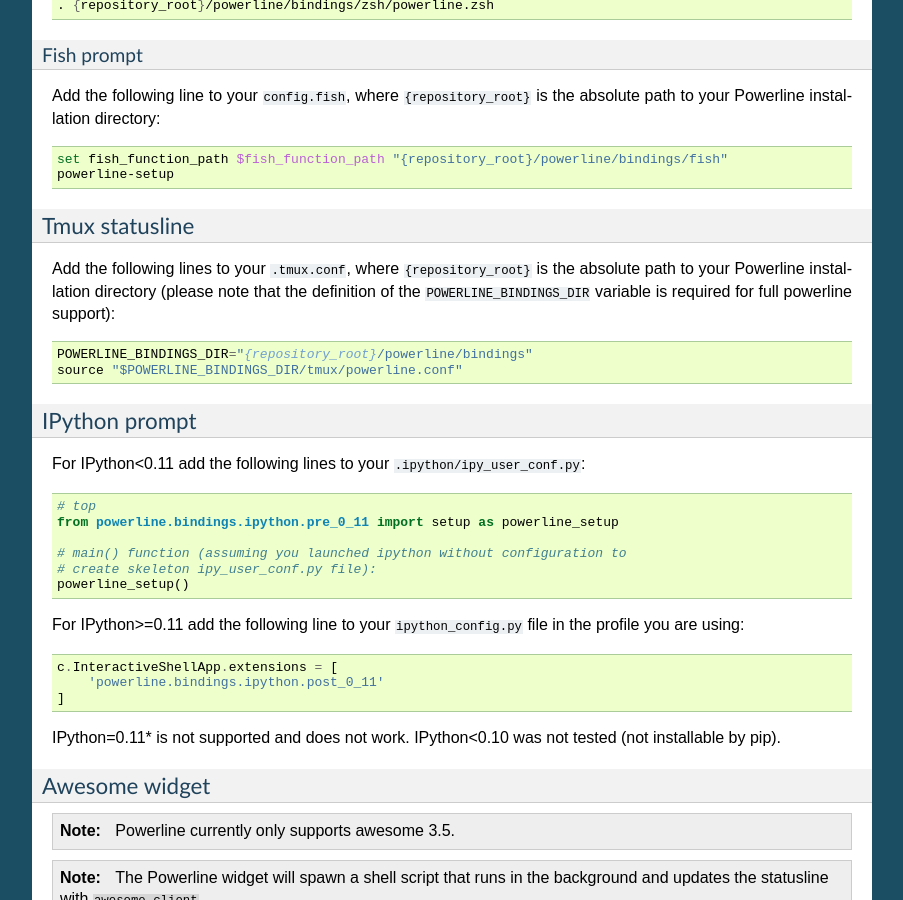
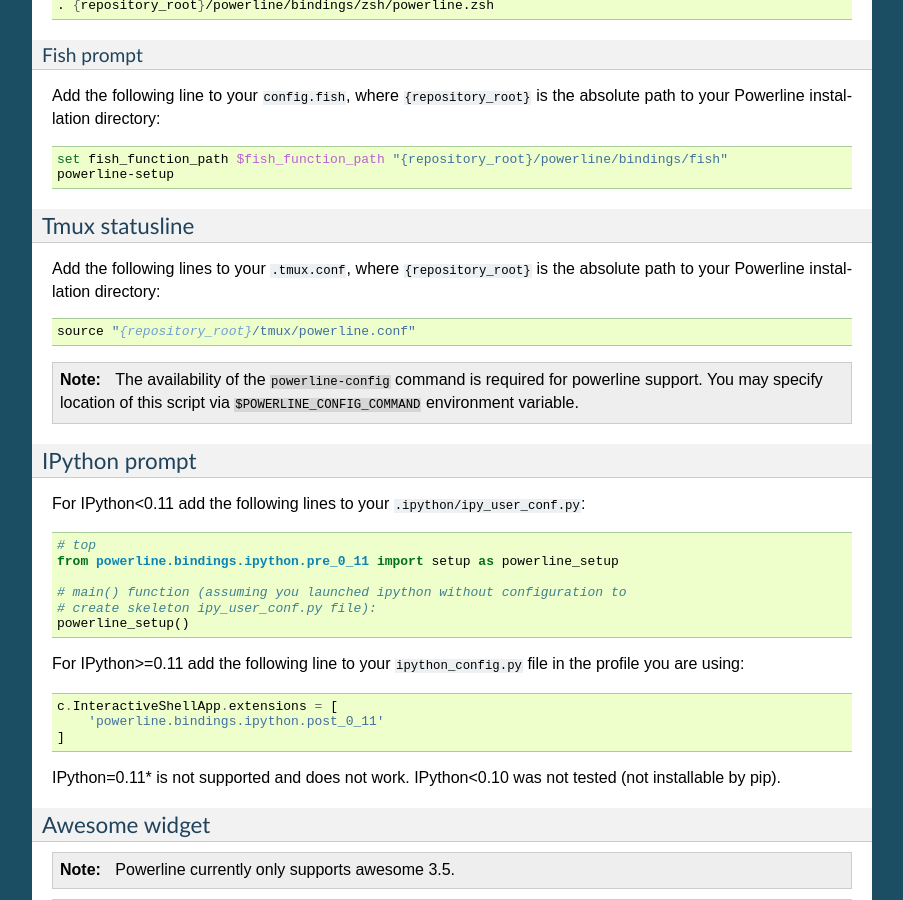
Before and after one commit to someyooyo/someyooyo, a Sphinx documentation site: the page built from docs/source/overview.rst, in a window 1280 px wide and 900 px high, scrolled down 2429 px. Shown: the whole window, without its empty margins (198-1101 px from the left). Built offline with Sphinx 7.4.7, drawn with Linux system fonts in a browser that asks for light colours.

Commit message:
Update documentation
Closes #872

```diff
--- a/docs/source/installation/troubleshooting-common.rst
+++ b/docs/source/installation/troubleshooting-common.rst
@@ -9,8 +9,6 @@ I'm using tmux and Powerline looks like crap, what's wrong?
 * If you're using iTerm2, make sure that you have enabled the setting
   :guilabel:`Set locale variables automatically` in :menuselection:`Profiles
   --> Terminal --> Environment`.
-* Check to ensure that ``POWERLINE_BINDINGS_DIR`` is properly defined in your
-  ``.tmux.conf`` file as indicated in the :ref:`tmux usage <tmux-statusline>`
 
 I’m using tmux/screen and Powerline is colorless
 ------------------------------------------------
@@ -20,9 +18,6 @@ I’m using tmux/screen and Powerline is colorless
 * Alternative: set :ref:`additional_escapes <config-common-additional_escapes>`
   to ``"tmux"`` or ``"screen"``. Note that it is known to work perfectly in
   screen, but in tmux it may produce ugly spaces.
-* For ``tmux``, check to ensure that ``POWERLINE_BINDINGS_DIR`` is properly
-  defined in your ``.tmux.conf`` file as indicated in the :ref:`tmux usage
-  <tmux-statusline>`
 
 
 After an update something stopped working
--- a/docs/source/overview.rst
+++ b/docs/source/overview.rst
@@ -170,12 +170,14 @@ Tmux statusline
 ---------------
 
 Add the following lines to your :file:`.tmux.conf`, where ``{repository_root}``
-is the absolute path to your Powerline installation directory (please note that
-the definition of the ``POWERLINE_BINDINGS_DIR`` variable is required for full
-powerline support)::
+is the absolute path to your Powerline installation directory::
 
-   POWERLINE_BINDINGS_DIR="{repository_root}/powerline/bindings"
-   source "$POWERLINE_BINDINGS_DIR/tmux/powerline.conf"
+   source "{repository_root}/tmux/powerline.conf"
+
+.. note::
+    The availability of the ``powerline-config`` command is required for
+    powerline support. You may specify location of this script via
+    ``$POWERLINE_CONFIG_COMMAND`` environment variable.
 
 IPython prompt
 --------------
```
